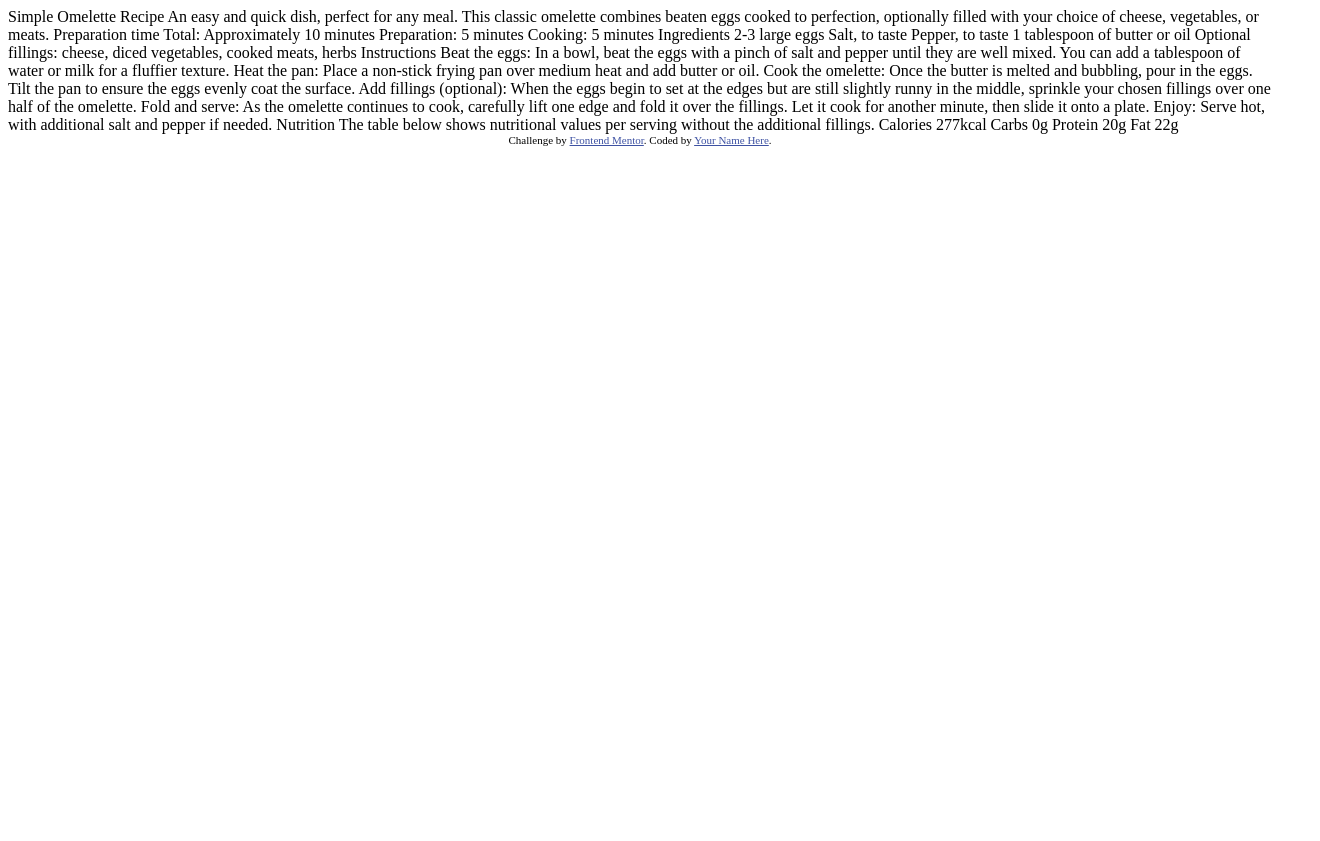
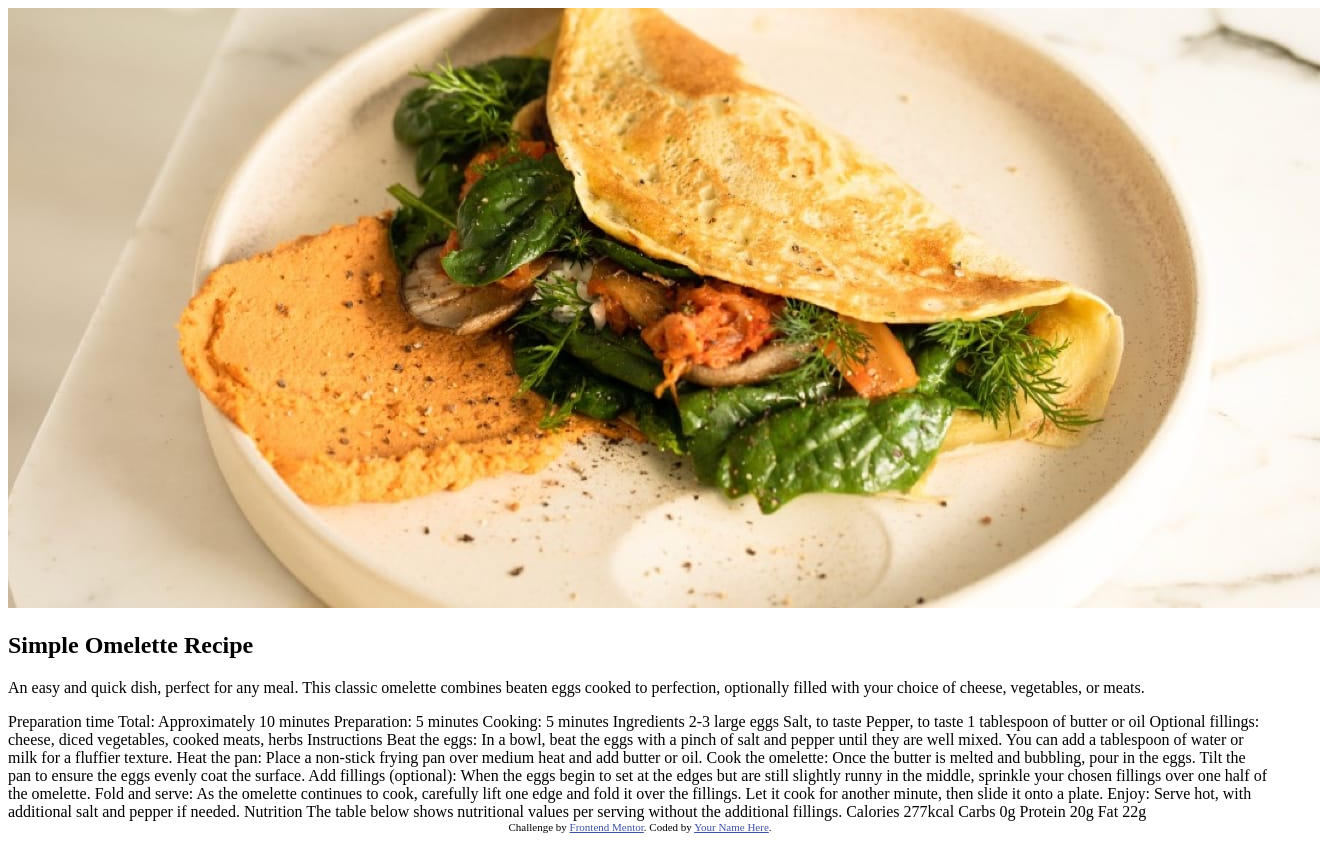
Before and after one commit to cfofana/recipe-page-main, a plain HTML site: page index.html in a window 1280 px wide. Shown: the whole page, 1320 px wide, since content can reach past the window. Before the commit the page ends 800 px from the top, so only its background shows below. Drawn offline with Linux system fonts and the light colour scheme.

Commit message:
Write header section of index.html

```diff
--- a/index.html
+++ b/index.html
@@ -15,11 +15,20 @@
   </style>
 </head>
 <body>
+  <main>
+    <section class="container">
+      <header>
+        <img src="assets/images/image-omelette.jpeg" alt="A plate with an omelete with greens inside it and bread on the side." class="recipe-img">
+        <h1 class="recipe-title">Simple Omelette Recipe</h1>
+        <p class="recipe-intro">
+          An easy and quick dish, perfect for any meal. This classic omelette combines beaten eggs cooked
+          to perfection, optionally filled with your choice of cheese, vegetables, or meats.
+        </p>
+      </header>
+    </section>
+  </main>
+  <footer></footer>
 
-  Simple Omelette Recipe
-
-  An easy and quick dish, perfect for any meal. This classic omelette combines beaten eggs cooked
-  to perfection, optionally filled with your choice of cheese, vegetables, or meats.
 
   Preparation time
 
```
Also changed, not shown: 1 other file.
